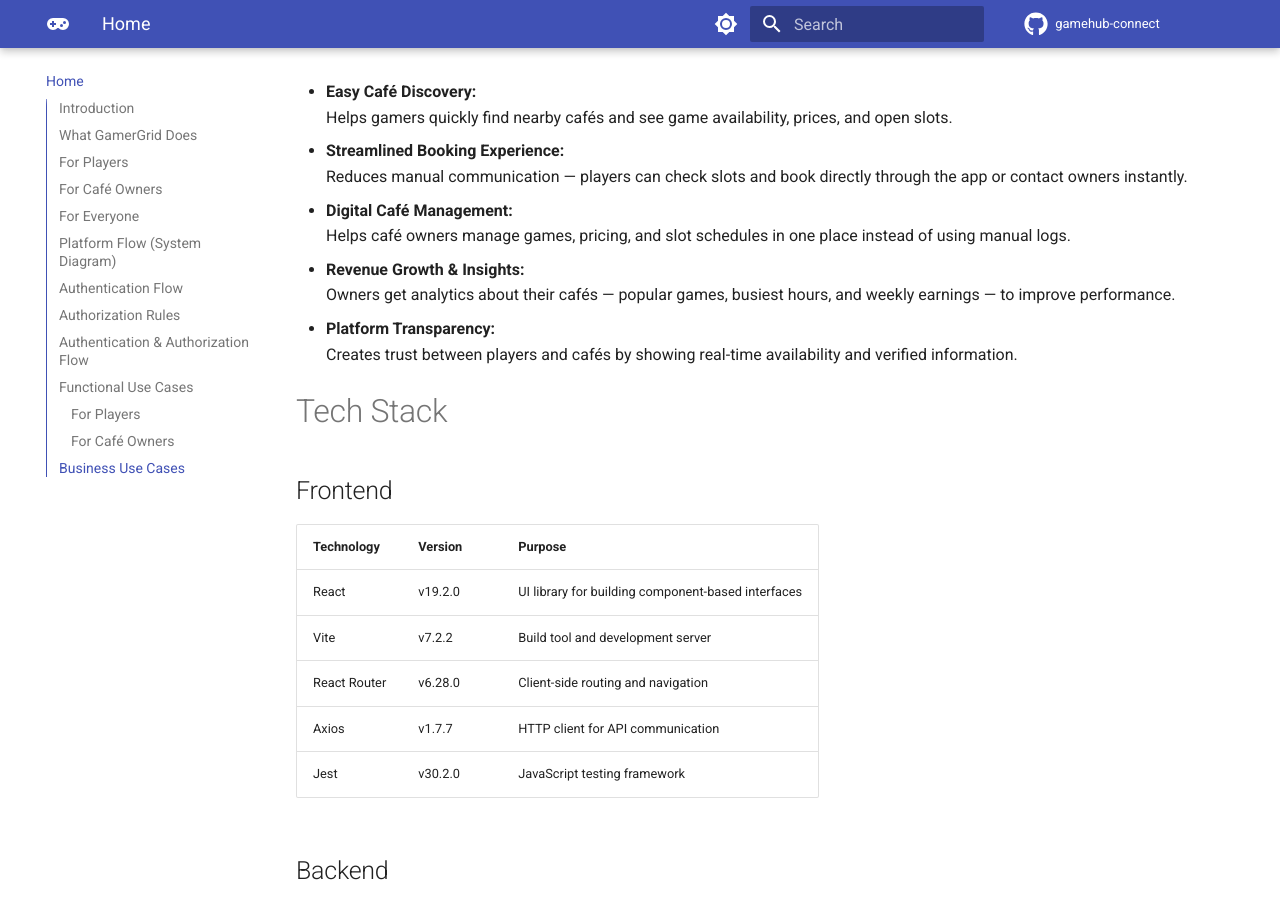
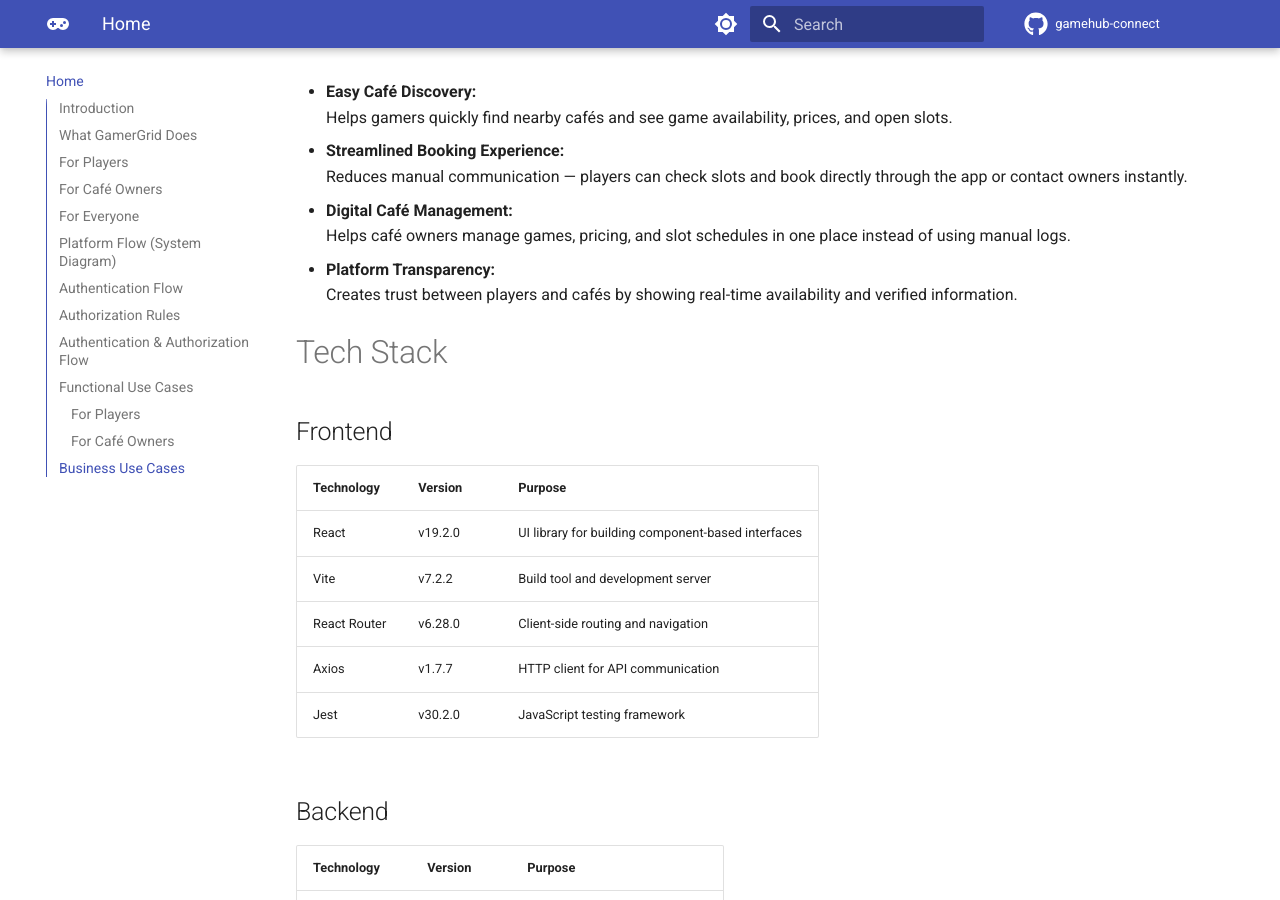
Before and after one commit to yuvrajsingh-Gkmit/gamegrid-docs, an MkDocs documentation site: the page built from docs/index.md, in a window 1280 px wide and 900 px high, scrolled down 6986 px. Built offline with MkDocs 1.6.1 and Material for MkDocs 9.7.7, drawn with Linux system fonts in a browser that asks for light colours; comment, search, counter and statistics services are not loaded; some of the changed lines change nothing that is shown.

Commit message:
fix: refine documentation for café management features and update variable names for clarity

```diff
--- a/docs/index.md
+++ b/docs/index.md
@@ -194,9 +194,6 @@ flowchart TB
 - **Digital Café Management:**
    Helps café owners manage games, pricing, and slot schedules in one place instead of using manual logs.
 
-- **Revenue Growth & Insights:**
-   Owners get analytics about their cafés — popular games, busiest hours, and weekly earnings — to improve performance.
-
 - **Platform Transparency:**
    Creates trust between players and cafés by showing real-time availability and verified information.
 
@@ -308,7 +305,7 @@ slots {
 bookings {
     uuid id PK
     uuid slot_id FK
-    uuid player_id FK
+    uuid users_id FK
     timestamptz booking_time
     numeric price_total
     timestamp created_at
@@ -648,7 +645,7 @@ sequenceDiagram
     participant DB as Database
 
     Owner->>UI: Opens "Add Café" form
-    UI->>API: Submits café details (name,city,phone,address,pincode.)
+    UI->>API: Submits café details (cafe name,address,phone,pincode,area.)
     API->>DB: Insert café record
 
     alt Insertion Successful
@@ -676,7 +673,7 @@ sequenceDiagram
     participant API as Backend
     participant DB as Database
 
-    Owner->>UI: Fills out game details (name, price)
+    Owner->>UI: Fills out game details (game name)
     UI->>API: Sends game data
     API->>DB: Save new game under selected café
 
```
